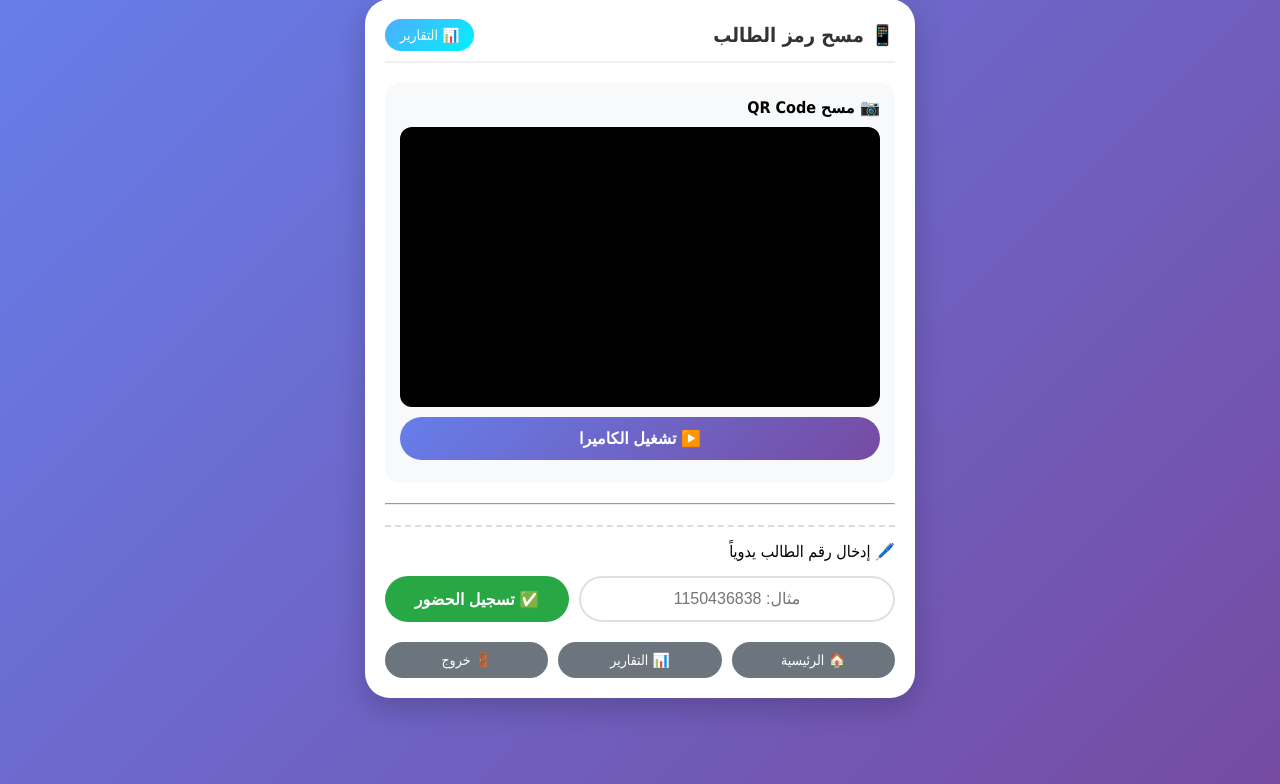
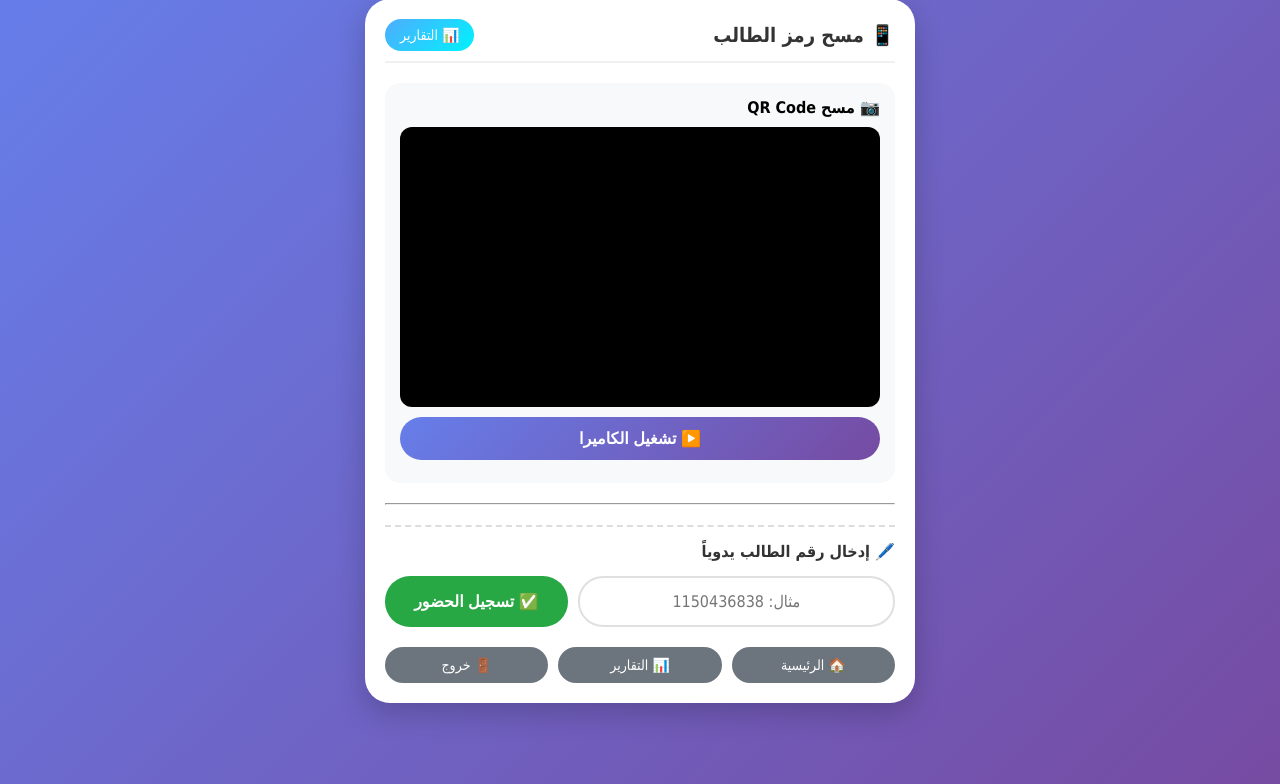
Before and after one commit to Taaanet/barcode-pos, a Flask app: page /scan in a window 1280 px wide. Shown: the part 16-800 px from the top of the page. Run offline with Flask 3, Linux system fonts and the light colour scheme; the visitor is signed in with stand-in values (Sample User, id 1); some libraries are stand-ins or nearby versions.

Commit message:
Add files via upload

```diff
--- a/templates/scan.html
+++ b/templates/scan.html
@@ -56,6 +56,7 @@
         #video {
             width: 100%;
             display: none;
+            transform: scaleX(-1);
         }
         .camera-buttons { display: flex; gap: 10px; margin-top: 10px; }
         button {
@@ -68,7 +69,9 @@
             cursor: pointer;
             flex: 1;
             font-weight: bold;
+            transition: all 0.2s;
         }
+        button:active { transform: scale(0.97); }
         .stop-btn { background: linear-gradient(135deg, #f093fb 0%, #f5576c 100%); display: none; }
         .result-box {
             margin-top: 20px;
@@ -94,18 +97,48 @@
             padding-top: 15px;
             border-top: 2px dashed #ddd;
         }
-        .manual-input { display: flex; gap: 10px; margin: 15px 0; flex-wrap: wrap; }
-        .manual-input input {
+        .manual-title {
+            font-size: 16px;
+            font-weight: bold;
+            margin-bottom: 10px;
+            color: #333;
+        }
+        .input-group {
+            display: flex;
+            gap: 10px;
+            margin: 15px 0;
+            flex-wrap: wrap;
+        }
+        .input-group input {
             flex: 2;
-            padding: 12px;
+            padding: 14px;
             border: 2px solid #e0e0e0;
             border-radius: 25px;
             font-size: 16px;
             text-align: center;
+            font-family: inherit;
         }
-        .manual-input button { flex: 1; margin: 0; background: #28a745; }
-        .quick-buttons { display: flex; flex-wrap: wrap; gap: 8px; margin-top: 10px; }
-        .quick-buttons button { background: #17a2b8; font-size: 12px; padding: 6px 12px; flex: none; }
+        .input-group input:focus {
+            outline: none;
+            border-color: #667eea;
+        }
+        .input-group button {
+            flex: 1;
+            margin: 0;
+            background: #28a745;
+        }
+        .quick-buttons {
+            display: flex;
+            flex-wrap: wrap;
+            gap: 8px;
+            margin-top: 10px;
+        }
+        .quick-buttons button {
+            background: #17a2b8;
+            font-size: 12px;
+            padding: 6px 12px;
+            flex: none;
+        }
         .status-text { text-align: center; margin-top: 8px; font-size: 12px; color: #666; }
         .nav-buttons { display: flex; gap: 10px; margin-top: 20px; }
         .nav-buttons a {
@@ -136,6 +169,7 @@
         @media (max-width: 550px) {
             .container { padding: 15px; }
             button { padding: 10px 16px; font-size: 14px; }
+            .quick-buttons button { padding: 6px 10px; font-size: 11px; }
         }
     </style>
     <script src="https://cdn.jsdelivr.net/npm/jsqr@1.4.0/dist/jsQR.min.js"></script>
@@ -147,6 +181,7 @@
         <a href="/reports" class="btn-icon">📊 التقارير</a>
     </div>
 
+    <!-- قسم الكاميرا -->
     <div class="camera-section">
         <div style="font-weight: bold; margin-bottom: 10px;">📷 مسح QR Code</div>
         <div class="camera-area">
@@ -160,18 +195,21 @@
         <div id="cameraStatus" class="status-text"></div>
     </div>
 
+    <!-- منطقة النتائج -->
     <div id="result" class="result-box"></div>
 
     <hr>
 
+    <!-- قسم الإدخال اليدوي -->
     <div class="manual-section">
         <div class="manual-title">🖊️ إدخال رقم الطالب يدوياً</div>
-        <div class="manual-input">
-            <input type="text" id="manualId" placeholder="مثال: 1150436838">
-            <button onclick="registerManually()">✅ تسجيل الحضور</button>
+        <div class="input-group">
+            <input type="text" id="manualId" placeholder="مثال: 1150436838" value="">
+            <button id="registerBtn" onclick="registerManually()">✅ تسجيل الحضور</button>
         </div>
     </div>
 
+    <!-- أزرار التنقل -->
     <div class="nav-buttons">
         <a href="/">🏠 الرئيسية</a>
         <a href="/reports">📊 التقارير</a>
@@ -180,6 +218,7 @@
 </div>
 
 <script>
+// عناصر DOM
 const video = document.getElementById('video');
 const canvas = document.getElementById('canvas');
 const ctx = canvas.getContext('2d');
@@ -187,11 +226,26 @@ const startBtn = document.getElementById('startCameraBtn');
 const stopBtn = document.getElementById('stopCameraBtn');
 const cameraStatus = document.getElementById('cameraStatus');
 const resultDiv = document.getElementById('result');
+const studentIdInput = document.getElementById('manualId');
 
 let stream = null;
 let scanning = false;
 let animationId = null;
 
+// ========== دالة تحديث البيانات بعد التسجيل ==========
+async function refreshDataAfterRegistration() {
+    try {
+        const response = await fetch('/api/refresh_all');
+        const data = await response.json();
+        if (data.success) {
+            console.log('✅ تم تحديث البيانات:', data.students_count, 'طالب,', data.attendance_count, 'سجل');
+        }
+    } catch (error) {
+        console.log('خطأ في تحديث البيانات:', error);
+    }
+}
+
+// ========== دالة التسجيل الرئيسية ==========
 async function registerStudent(studentId) {
     if (!studentId || studentId.trim() === '') {
         showResult("⚠️ الرجاء إدخال رقم الطالب", "error");
@@ -204,14 +258,16 @@ async function registerStudent(studentId) {
     try {
         const response = await fetch('/api/register', {
             method: 'POST',
-            headers: { 'Content-Type': 'application/json' },
+            headers: {
+                'Content-Type': 'application/json'
+            },
             body: JSON.stringify({ student_id: id })
         });
 
         const data = await response.json();
+        console.log("الرد من الخادم:", data);
 
         if (data.success) {
-            // عرض الرسالة مع التأكد من وجود البيانات
             const studentName = data.student_name || 'الطالب';
             const studentGrade = data.student_grade || '';
             const studentClass = data.student_class || '';
@@ -225,23 +281,36 @@ async function registerStudent(studentId) {
                 time: time,
                 date: date
             });
-            document.getElementById('manualId').value = '';
+            studentIdInput.value = '';
+
+            // تحديث البيانات بعد التسجيل الناجح
+            await refreshDataAfterRegistration();
+
+            // تشغيل صوت عند النجاح (اختياري)
+            try {
+                const audio = new Audio('https://www.soundjay.com/misc/sounds/bell-ringing-05.mp3');
+                audio.play().catch(e => console.log('صوت غير متاح'));
+            } catch(e) {}
+
             return true;
         } else {
             showResult(`❌ ${data.message}`, "error");
             return false;
         }
     } catch (error) {
+        console.error("خطأ في الاتصال:", error);
         showResult(`❌ خطأ في الاتصال: ${error.message}`, "error");
         return false;
     }
 }
 
+// ========== الإدخال اليدوي ==========
 function registerManually() {
-    const studentId = document.getElementById('manualId').value;
+    const studentId = studentIdInput.value;
     registerStudent(studentId);
 }
 
+// ========== عرض النتيجة ==========
 function showResult(message, type, studentData = null) {
     resultDiv.style.display = 'block';
     resultDiv.className = `result-box ${type}`;
@@ -263,15 +332,23 @@ function showResult(message, type, studentData = null) {
     resultDiv.scrollIntoView({ behavior: 'smooth', block: 'nearest' });
 }
 
+// ========== معالجة المسح من الكاميرا ==========
 async function handleScannedCode(decodedText) {
     if (!decodedText) return;
+
+    console.log("✅ تم مسح الرقم:", decodedText);
     stopScanner();
     await registerStudent(decodedText);
+
+    // إعادة تشغيل الكاميرا بعد 3 ثوانٍ
     setTimeout(() => {
-        if (stream && !scanning) startScanner();
+        if (stream && !scanning) {
+            startScanner();
+        }
     }, 3000);
 }
 
+// ========== مسح الإطار من الفيديو ==========
 async function scanFrame() {
     if (!scanning || !video.videoWidth || !video.videoHeight) {
         animationId = requestAnimationFrame(scanFrame);
@@ -292,21 +369,34 @@ async function scanFrame() {
     animationId = requestAnimationFrame(scanFrame);
 }
 
+// ========== تشغيل الكاميرا ==========
 async function startScanner() {
     if (stream) stopScanner();
 
     try {
         cameraStatus.innerHTML = "📷 جاري تشغيل الكاميرا...";
-        stream = await navigator.mediaDevices.getUserMedia({ video: { facingMode: { exact: "environment" } } });
+        cameraStatus.style.color = "#667eea";
+
+        stream = await navigator.mediaDevices.getUserMedia({
+            video: { facingMode: { exact: "environment" } }
+        });
+
         video.srcObject = stream;
         video.style.display = "block";
         await video.play();
+
         scanning = true;
         scanFrame();
+
         startBtn.style.display = "none";
         stopBtn.style.display = "block";
         cameraStatus.innerHTML = "✅ الكاميرا تعمل - وجه الهاتف نحو رمز QR";
+        cameraStatus.style.color = "#28a745";
+
     } catch(err) {
+        console.error("خطأ في تشغيل الكاميرا:", err);
+
+        // محاولة ثانية بدون تحديد الكاميرا الخلفية
         try {
             stream = await navigator.mediaDevices.getUserMedia({ video: true });
             video.srcObject = stream;
@@ -316,20 +406,29 @@ async function startScanner() {
             scanFrame();
             startBtn.style.display = "none";
             stopBtn.style.display = "block";
-            cameraStatus.innerHTML = "✅ الكاميرا تعمل";
+            cameraStatus.innerHTML = "✅ الكاميرا تعمل - وجه الهاتف نحو رمز QR";
+            cameraStatus.style.color = "#28a745";
         } catch(err2) {
-            cameraStatus.innerHTML = "❌ لا يمكن تشغيل الكاميرا";
-            showResult("❌ لا يمكن تشغيل الكاميرا. الرجاء استخدام الإدخال اليدوي.", "error");
+            cameraStatus.innerHTML = "❌ لا يمكن تشغيل الكاميرا - تأكد من منح الإذن";
+            cameraStatus.style.color = "#dc3545";
+            showResult("❌ لا يمكن تشغيل الكاميرا. الرجاء استخدام الإدخال اليدوي بدلاً من ذلك.", "error");
             startBtn.style.display = "block";
             stopBtn.style.display = "none";
         }
     }
 }
 
+// ========== إيقاف الكاميرا ==========
 function stopScanner() {
     scanning = false;
-    if (animationId) { cancelAnimationFrame(animationId); animationId = null; }
-    if (stream) { stream.getTracks().forEach(track => track.stop()); stream = null; }
+    if (animationId) {
+        cancelAnimationFrame(animationId);
+        animationId = null;
+    }
+    if (stream) {
+        stream.getTracks().forEach(track => track.stop());
+        stream = null;
+    }
     video.srcObject = null;
     video.style.display = "none";
     startBtn.style.display = "block";
@@ -337,15 +436,30 @@ function stopScanner() {
     cameraStatus.innerHTML = "";
 }
 
+// ========== أحداث ==========
 startBtn.addEventListener('click', startScanner);
 stopBtn.addEventListener('click', stopScanner);
-document.getElementById('manualId').addEventListener('keypress', (e) => {
-    if (e.key === 'Enter') registerManually();
+
+// السماح بإرسال الإدخال بالضغط على Enter
+studentIdInput.addEventListener('keypress', function(e) {
+    if (e.key === 'Enter') {
+        registerManually();
+    }
 });
 
+// تحميل البيانات عند فتح الصفحة (للتأكد من أن البيانات محدثة)
+window.addEventListener('load', function() {
+    refreshDataAfterRegistration();
+});
+
+// تنظيف عند مغادرة الصفحة
 window.addEventListener('beforeunload', () => {
-    if (stream) stream.getTracks().forEach(track => track.stop());
-    if (animationId) cancelAnimationFrame(animationId);
+    if (stream) {
+        stream.getTracks().forEach(track => track.stop());
+    }
+    if (animationId) {
+        cancelAnimationFrame(animationId);
+    }
 });
 </script>
 </body>
```
